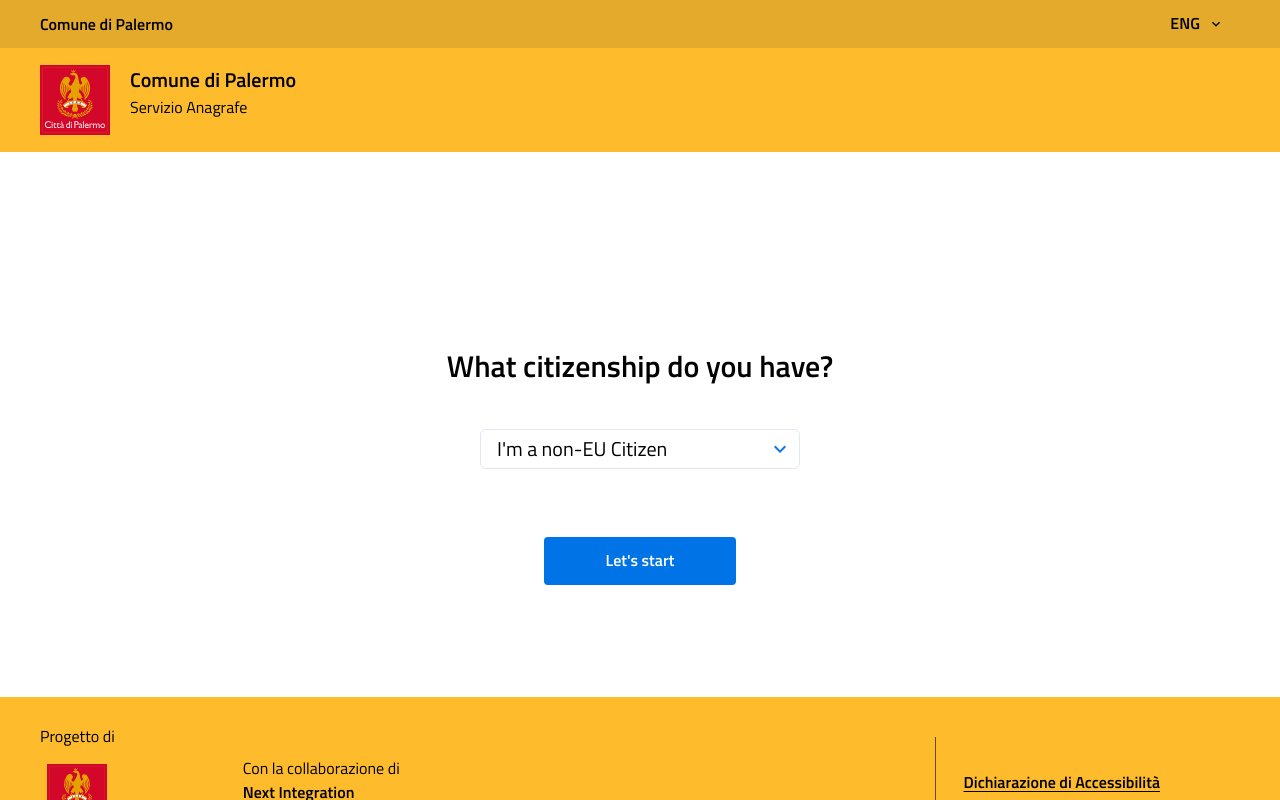
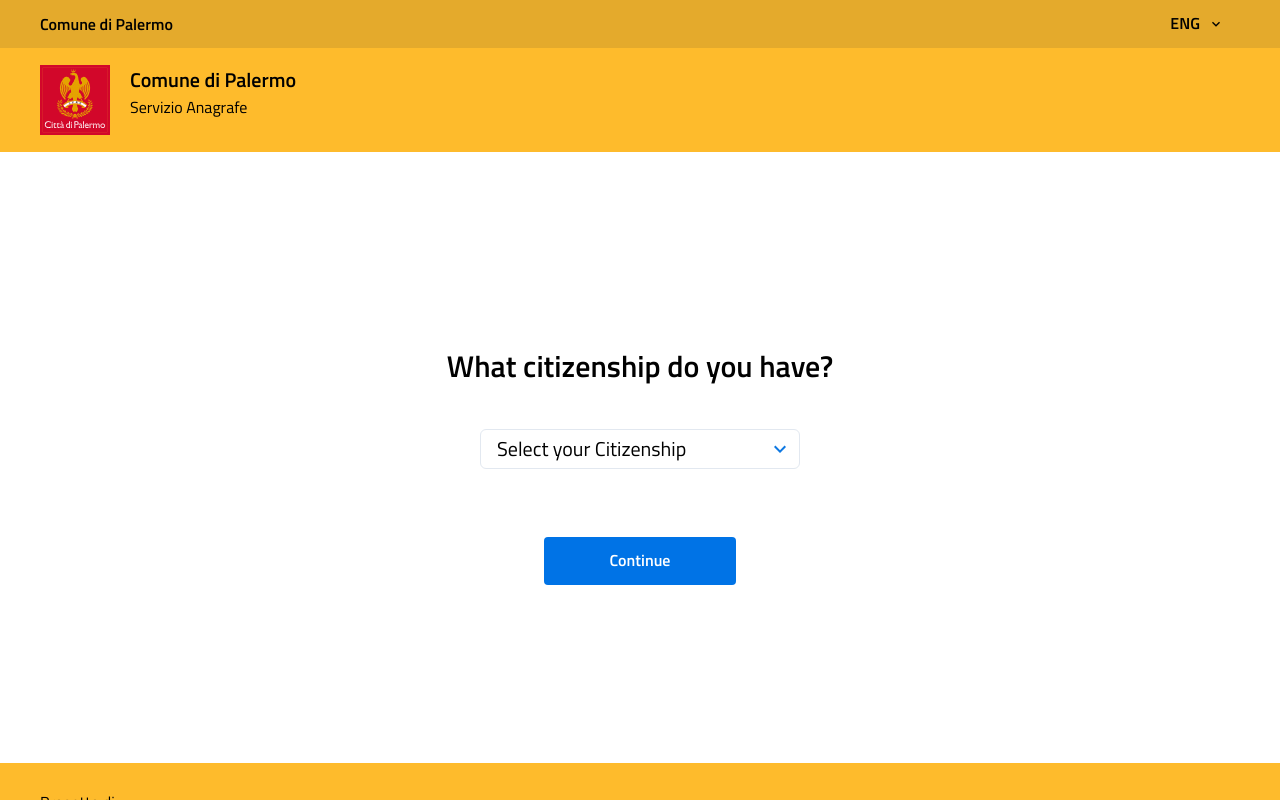
Before and after one commit to alfredoLipari/anagrafica-palermo, a React (Create React App) app: page / in a window 1280 px wide. Both pictures are taken after a click on the button "Let's start". Shown: the top 800 px of the page. Built offline with nearby package versions, Linux system fonts and the light colour scheme.

Commit message:
quasi anagrafe 2.0

```diff
--- a/src/components/custom/customInput/customAutosuggest.js
+++ b/src/components/custom/customInput/customAutosuggest.js
@@ -13,7 +13,7 @@ const CustomAutosuggest = ({
 }) => {
   // Imagine you have a list of languages that you'd like to autosuggest.
   // Teach Autosuggest how to calculate suggestions for any given input value.
-  console.log(keyAuto);
+  console.log(error);
   const getSuggestions = (value) => {
     let filter = [];
 
@@ -84,8 +84,7 @@ const CustomAutosuggest = ({
 
   // Finally, render it!
   return (
-    <Box key={keyAuto}>
-      <FormControl color={"#404B57"} margin="0">
+    <FormControl color={"#404B57"} margin="0" key={keyAuto}>
       <Autosuggest
         suggestions={suggestions}
         onSuggestionsFetchRequested={onSuggestionsFetchRequested}
@@ -102,7 +101,6 @@ const CustomAutosuggest = ({
         {error !== false ? "this place does not exist" : tag.helperText}
       </FormHelperText>
     </FormControl>
-    </Box>
   );
 };
 
--- a/src/components/custom/customInput/customButton.js
+++ b/src/components/custom/customInput/customButton.js
@@ -6,7 +6,7 @@ const CustomButton = (props) => {
       color="white"
       bg="#0073E6"
       marginTop="5"
-      w="15%"
+      w={{ base: "50%", md: "15%" }}
       borderRadius="4"
       paddingY="6"
       colorScheme={"facebook"}
--- a/src/components/custom/customInput/customSelect.js
+++ b/src/components/custom/customInput/customSelect.js
@@ -12,11 +12,11 @@ const CustomSelect = ({ stateQuestion }) => {
   const translateButton = () => {
     switch (state.language) {
       case "ITA":
-        return "Iniziamo";
+        return "Continua";
       case "ESP":
-        return "comencemos";
+        return "continuar";
       default:
-        return "Let's start";
+        return "Continue";
     }
   };
 
@@ -51,8 +51,8 @@ const CustomSelect = ({ stateQuestion }) => {
         iconColor="#0E78E2"
         iconSize="50"
         color="#000"
-        placeholder={state.label}
-        width="25%"
+        placeholder={stateQuestion.label}
+        width={{ base: "50%", md: "25%" }}
         fontSize="xl"
         marginTop="10"
         onChange={(something) => setSelectAnswer(something.target.value)}
--- a/src/components/custom/customLongForm.js
+++ b/src/components/custom/customLongForm.js
@@ -72,9 +72,15 @@ const CustomLongForm = ({ stateQuestions }) => {
     );
     if (isAutosuggestPresent) {
       // check if answers is not empty
-      if (answers["Luogo di nascita"] === "") {
+      if (
+        answers["Luogo di nascita"] === "" &&
+        values["Luogo di nascita"] === ""
+      ) {
         setError(true);
         return;
+      }
+      if (answers["Luogo di nascita"] === "") {
+        answers["Luogo di nascita"] = values["Luogo di nascita"];
       }
       newAnswers = {
         ...values,
--- a/src/components/footer.js
+++ b/src/components/footer.js
@@ -4,7 +4,13 @@ import Logo from "./asset/logoComuneDiPalermo.svg";
 
 const Footer = () => {
   return (
-    <Box bg="#FEBB2C" w="100%" marginTop={"28"}>
+    <Box
+      bg="#FEBB2C"
+      w="100%"
+      marginTop={"28"}
+      position="absolute"
+      bottom="-50vh"
+    >
       <Flex
         alignItems="center"
         justifyContent="space-between"
--- a/src/components/navbar.js
+++ b/src/components/navbar.js
@@ -52,7 +52,7 @@ const Navbar = (props) => {
               ENG
             </MenuItem>
             <MenuItem value="ITA" onClick={(item) => changeLanguage(item)}>
-              🇮🇹 ITA
+              🇮ITA
             </MenuItem>
             <MenuItem value="ESP" onClick={(item) => changeLanguage(item)}>
               SPN
```
Also changed, not shown: src/lib/choice.js, 1 other file (tests, documents, lock files or other folders). Lines whose indentation alone changed are shown as unchanged.
